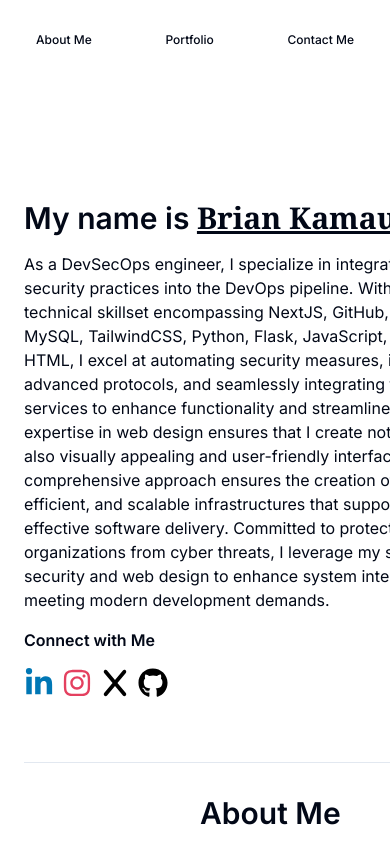
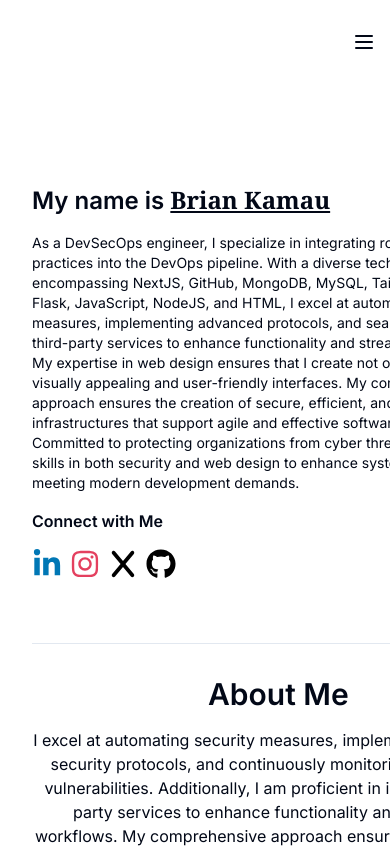
Before and after one commit to CARTOON01/cartoon, a Next.js app: page / in a window 390 px wide. Shown: the top 848 px of the page. Built offline with nearby package versions, Linux system fonts and the light colour scheme.

Commit message:
Responsiveness

```diff
--- a/app/(main)/_components/header.tsx
+++ b/app/(main)/_components/header.tsx
@@ -1,15 +1,23 @@
 import { cn } from "@/lib/utils";
 import { Logo } from "./logo";
 import { Button } from "@/components/ui/button";
+import { useState } from "react";
+import { Menu } from "lucide-react";
 
 export const Header = () => {
+    const [isMenuOpen, setIsMenuOpen] = useState(false);
+
     return (
-
         <div className={cn(
             "z-50 bg-background dark:bg-[#1F1F1F] fixed top-0 flex items-center w-full p-6"
         )}>
             <Logo />
-                <div className="md:ml-auto md:justify-end justify-between w-full flex items-center gap-x-2">
+            <div className="md:hidden ml-auto">
+                <Button variant="ghost" size="icon" onClick={() => setIsMenuOpen(!isMenuOpen)}>
+                    <Menu />
+                </Button>
+            </div>
+            <div className={`${isMenuOpen ? 'flex' : 'hidden'} md:flex md:ml-auto md:justify-end justify-between w-full flex-col md:flex-row items-center gap-y-4 md:gap-x-2 absolute md:relative top-full left-0 right-0 bg-background dark:bg-[#1F1F1F] md:bg-transparent p-4 md:p-0`}>
                 <Button variant="ghost" size="sm">
                     About Me
                 </Button>
--- a/app/(main)/_components/home.tsx
+++ b/app/(main)/_components/home.tsx
@@ -9,10 +9,10 @@ export const HomePage = () => {
         <div className="max-w-6xl mx-auto space-y-8">
             <div className="flex flex-col md:flex-row gap-8 items-start">
                 <div className="flex-1 space-y-4">
-                <h1 className="text-3xl sm:text-5xl md:text-3xl font-semibold text-start">
+                <h1 className="text-2xl sm:text-3xl md:text-5xl font-semibold text-start">
                     My name is <span className="underline font-serif">Brian Kamau</span>
                 </h1>
-                    <h3 className="text-base sm:text-sm md:text-lg font-small text-start">
+                    <h3 className="text-sm sm:text-base md:text-lg font-small text-start">
                         As a DevSecOps engineer, I specialize in integrating robust security practices into the DevOps pipeline.
                         With a diverse technical skillset encompassing NextJS, GitHub, MongoDB, MySQL, TailwindCSS, Python, Flask,
                         JavaScript, NodeJS, and HTML, I excel at automating security measures, implementing advanced protocols,
--- a/app/(main)/layout.tsx
+++ b/app/(main)/layout.tsx
@@ -9,7 +9,7 @@ const HomeLayout = ({
     return (
         <div className="flex flex-col min-h-screen dark:bg-[#1F1F1F]">
             <Header />
-            <main className="flex-grow">
+            <main className="flex-grow pt-20 px-4 sm:px-6 md:px-8">
                 {children}
             </main>
             <Footer />
--- a/app/(main)/page.tsx
+++ b/app/(main)/page.tsx
@@ -1,4 +1,3 @@
-
 import { Header } from "./_components/header";
 import { HomePage } from "./_components/home";
 import { Analytics } from "@vercel/analytics/react"
@@ -7,8 +6,8 @@ const Home = () => {
   return (
     <div className="flex flex-col min-h-screen dark:bg-[#1F1F1F]">
       <Header />
-      <main className="h-full pt-40">
-        <div className="flex flex-col items-center justify-center md:justify-start text-center gap-y-8 flex-1 px-6 py-10">
+      <main className="h-full pt-20 sm:pt-24 md:pt-32">
+        <div className="flex flex-col items-center justify-center md:justify-start text-center gap-y-8 flex-1 px-4 sm:px-6 md:px-8 py-6 sm:py-8 md:py-10">
           <HomePage />
           <Analytics />
         </div>
```
Lines whose indentation alone changed are shown as unchanged.
